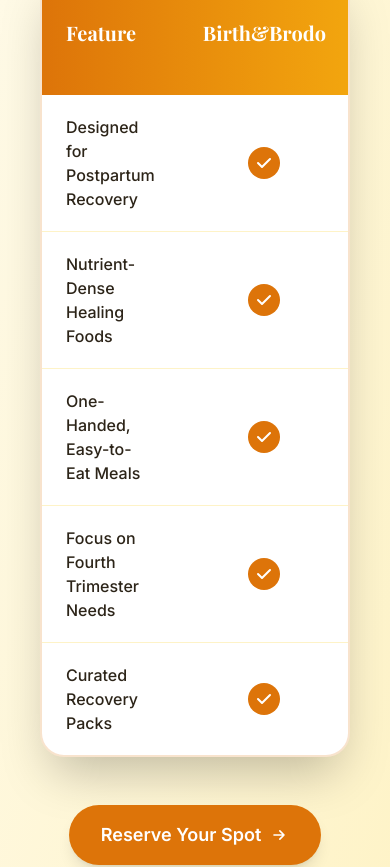
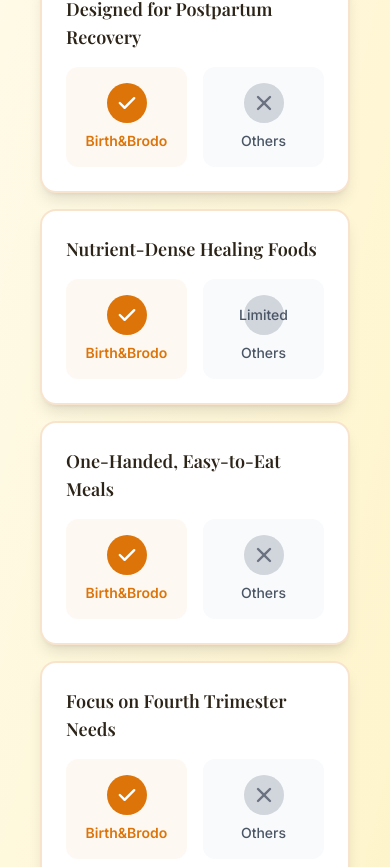
Before and after one commit to The-Prime-Crafters/Bread, a Next.js app: page / in a window 390 px wide. Shown: the part 2498-3365 px from the top of the page. Built offline with nearby package versions, Linux system fonts and the light colour scheme.

Commit message:
Make comparison section mobile-friendly with card-based layout

```diff
--- a/app/page.tsx
+++ b/app/page.tsx
@@ -122,7 +122,7 @@
         </div>
       </section>
 
-      {/* Comparison Section - NEW */}
+      {/* Comparison Section - Mobile Friendly */}
       <section id="comparison" className="section-padding bg-gradient-to-br from-[#FFFBEB] to-[#FEF3C7] overflow-hidden">
         <div className="max-w-6xl mx-auto px-4 md:px-6">
           <div className="text-center mb-16 animate-fadeInUp opacity-0">
@@ -134,116 +134,119 @@
             </p>
           </div>
 
-          <div className="bg-white rounded-3xl shadow-2xl overflow-hidden border-2 border-[#dd7409]/20 animate-fadeInUp opacity-0 animate-delay-200">
-            <div className="overflow-x-auto">
-              <table className="w-full">
-                <thead className="bg-gradient-to-r from-[#dd7409] to-[#fcbe11]">
-                  <tr>
-                    <th className="px-6 py-5 text-left text-white font-serif text-xl">Feature</th>
-                    <th className="px-6 py-5 text-center text-white font-serif text-xl">Birth&Brodo</th>
-                    <th className="px-6 py-5 text-center text-white/80 font-serif text-xl">Traditional Meal Services</th>
-                  </tr>
-                </thead>
-                <tbody className="divide-y divide-[#FEF3C7]">
-                  <tr className="hover:bg-[#FEF3C7]/30 transition-colors">
-                    <td className="px-6 py-5 font-medium text-[#2C2418]">Designed for Postpartum Recovery</td>
-                    <td className="px-6 py-5 text-center">
-                      <div className="flex justify-center">
-                        <div className="w-8 h-8 rounded-full bg-[#dd7409] flex items-center justify-center">
-                          <svg className="w-5 h-5 text-white" fill="currentColor" viewBox="0 0 20 20">
+          {/* Mobile-Friendly Comparison Cards */}
+          <div className="space-y-4 animate-fadeInUp opacity-0 animate-delay-200">
+            {/* Comparison Item 1 */}
+            <div className="bg-white rounded-2xl p-6 shadow-lg border-2 border-[#dd7409]/20 hover:shadow-xl transition-all">
+              <h3 className="font-semibold text-[#2C2418] mb-4 text-lg">Designed for Postpartum Recovery</h3>
+              <div className="grid grid-cols-2 gap-4">
+                <div className="text-center p-4 bg-[#dd7409]/5 rounded-xl">
+                  <div className="w-10 h-10 mx-auto mb-2 rounded-full bg-[#dd7409] flex items-center justify-center">
+                    <svg className="w-6 h-6 text-white" fill="currentColor" viewBox="0 0 20 20">
                       <path fillRule="evenodd" d="M16.707 5.293a1 1 0 010 1.414l-8 8a1 1 0 01-1.414 0l-4-4a1 1 0 011.414-1.414L8 12.586l7.293-7.293a1 1 0 011.414 0z" clipRule="evenodd" />
                     </svg>
                   </div>
+                  <p className="text-sm font-semibold text-[#dd7409]">Birth&Brodo</p>
                 </div>
-                    </td>
-                    <td className="px-6 py-5 text-center">
-                      <div className="flex justify-center">
-                        <div className="w-8 h-8 rounded-full bg-gray-300 flex items-center justify-center">
-                          <svg className="w-5 h-5 text-gray-500" fill="currentColor" viewBox="0 0 20 20">
+                <div className="text-center p-4 bg-gray-50 rounded-xl">
+                  <div className="w-10 h-10 mx-auto mb-2 rounded-full bg-gray-300 flex items-center justify-center">
+                    <svg className="w-6 h-6 text-gray-500" fill="currentColor" viewBox="0 0 20 20">
                       <path fillRule="evenodd" d="M4.293 4.293a1 1 0 011.414 0L10 8.586l4.293-4.293a1 1 0 111.414 1.414L11.414 10l4.293 4.293a1 1 0 01-1.414 1.414L10 11.414l-4.293 4.293a1 1 0 01-1.414-1.414L8.586 10 4.293 5.707a1 1 0 010-1.414z" clipRule="evenodd" />
                     </svg>
                   </div>
+                  <p className="text-sm font-medium text-gray-600">Others</p>
                 </div>
-                    </td>
-                  </tr>
-                  <tr className="hover:bg-[#FEF3C7]/30 transition-colors">
-                    <td className="px-6 py-5 font-medium text-[#2C2418]">Nutrient-Dense Healing Foods</td>
-                    <td className="px-6 py-5 text-center">
-                      <div className="flex justify-center">
-                        <div className="w-8 h-8 rounded-full bg-[#dd7409] flex items-center justify-center">
-                          <svg className="w-5 h-5 text-white" fill="currentColor" viewBox="0 0 20 20">
+              </div>
+            </div>
+
+            {/* Comparison Item 2 */}
+            <div className="bg-white rounded-2xl p-6 shadow-lg border-2 border-[#dd7409]/20 hover:shadow-xl transition-all">
+              <h3 className="font-semibold text-[#2C2418] mb-4 text-lg">Nutrient-Dense Healing Foods</h3>
+              <div className="grid grid-cols-2 gap-4">
+                <div className="text-center p-4 bg-[#dd7409]/5 rounded-xl">
+                  <div className="w-10 h-10 mx-auto mb-2 rounded-full bg-[#dd7409] flex items-center justify-center">
+                    <svg className="w-6 h-6 text-white" fill="currentColor" viewBox="0 0 20 20">
                       <path fillRule="evenodd" d="M16.707 5.293a1 1 0 010 1.414l-8 8a1 1 0 01-1.414 0l-4-4a1 1 0 011.414-1.414L8 12.586l7.293-7.293a1 1 0 011.414 0z" clipRule="evenodd" />
                     </svg>
                   </div>
+                  <p className="text-sm font-semibold text-[#dd7409]">Birth&Brodo</p>
                 </div>
-                    </td>
-                    <td className="px-6 py-5 text-center text-[#2C2418]/60 font-medium">Limited</td>
-                  </tr>
-                  <tr className="hover:bg-[#FEF3C7]/30 transition-colors">
-                    <td className="px-6 py-5 font-medium text-[#2C2418]">One-Handed, Easy-to-Eat Meals</td>
-                    <td className="px-6 py-5 text-center">
-                      <div className="flex justify-center">
-                        <div className="w-8 h-8 rounded-full bg-[#dd7409] flex items-center justify-center">
-                          <svg className="w-5 h-5 text-white" fill="currentColor" viewBox="0 0 20 20">
+                <div className="text-center p-4 bg-gray-50 rounded-xl">
+                  <div className="w-10 h-10 mx-auto mb-2 rounded-full bg-gray-300 flex items-center justify-center">
+                    <p className="text-sm font-medium text-gray-600">Limited</p>
+                  </div>
+                  <p className="text-sm font-medium text-gray-600">Others</p>
+                </div>
+              </div>
+            </div>
+
+            {/* Comparison Item 3 */}
+            <div className="bg-white rounded-2xl p-6 shadow-lg border-2 border-[#dd7409]/20 hover:shadow-xl transition-all">
+              <h3 className="font-semibold text-[#2C2418] mb-4 text-lg">One-Handed, Easy-to-Eat Meals</h3>
+              <div className="grid grid-cols-2 gap-4">
+                <div className="text-center p-4 bg-[#dd7409]/5 rounded-xl">
+                  <div className="w-10 h-10 mx-auto mb-2 rounded-full bg-[#dd7409] flex items-center justify-center">
+                    <svg className="w-6 h-6 text-white" fill="currentColor" viewBox="0 0 20 20">
                       <path fillRule="evenodd" d="M16.707 5.293a1 1 0 010 1.414l-8 8a1 1 0 01-1.414 0l-4-4a1 1 0 011.414-1.414L8 12.586l7.293-7.293a1 1 0 011.414 0z" clipRule="evenodd" />
                     </svg>
                   </div>
+                  <p className="text-sm font-semibold text-[#dd7409]">Birth&Brodo</p>
                 </div>
-                    </td>
-                    <td className="px-6 py-5 text-center">
-                      <div className="flex justify-center">
-                        <div className="w-8 h-8 rounded-full bg-gray-300 flex items-center justify-center">
-                          <svg className="w-5 h-5 text-gray-500" fill="currentColor" viewBox="0 0 20 20">
+                <div className="text-center p-4 bg-gray-50 rounded-xl">
+                  <div className="w-10 h-10 mx-auto mb-2 rounded-full bg-gray-300 flex items-center justify-center">
+                    <svg className="w-6 h-6 text-gray-500" fill="currentColor" viewBox="0 0 20 20">
                       <path fillRule="evenodd" d="M4.293 4.293a1 1 0 011.414 0L10 8.586l4.293-4.293a1 1 0 111.414 1.414L11.414 10l4.293 4.293a1 1 0 01-1.414 1.414L10 11.414l-4.293 4.293a1 1 0 01-1.414-1.414L8.586 10 4.293 5.707a1 1 0 010-1.414z" clipRule="evenodd" />
                     </svg>
                   </div>
+                  <p className="text-sm font-medium text-gray-600">Others</p>
                 </div>
-                    </td>
-                  </tr>
-                  <tr className="hover:bg-[#FEF3C7]/30 transition-colors">
-                    <td className="px-6 py-5 font-medium text-[#2C2418]">Focus on Fourth Trimester Needs</td>
-                    <td className="px-6 py-5 text-center">
-                      <div className="flex justify-center">
-                        <div className="w-8 h-8 rounded-full bg-[#dd7409] flex items-center justify-center">
-                          <svg className="w-5 h-5 text-white" fill="currentColor" viewBox="0 0 20 20">
+              </div>
+            </div>
+
+            {/* Comparison Item 4 */}
+            <div className="bg-white rounded-2xl p-6 shadow-lg border-2 border-[#dd7409]/20 hover:shadow-xl transition-all">
+              <h3 className="font-semibold text-[#2C2418] mb-4 text-lg">Focus on Fourth Trimester Needs</h3>
+              <div className="grid grid-cols-2 gap-4">
+                <div className="text-center p-4 bg-[#dd7409]/5 rounded-xl">
+                  <div className="w-10 h-10 mx-auto mb-2 rounded-full bg-[#dd7409] flex items-center justify-center">
+                    <svg className="w-6 h-6 text-white" fill="currentColor" viewBox="0 0 20 20">
                       <path fillRule="evenodd" d="M16.707 5.293a1 1 0 010 1.414l-8 8a1 1 0 01-1.414 0l-4-4a1 1 0 011.414-1.414L8 12.586l7.293-7.293a1 1 0 011.414 0z" clipRule="evenodd" />
                     </svg>
                   </div>
+                  <p className="text-sm font-semibold text-[#dd7409]">Birth&Brodo</p>
                 </div>
-                    </td>
-                    <td className="px-6 py-5 text-center">
-                      <div className="flex justify-center">
-                        <div className="w-8 h-8 rounded-full bg-gray-300 flex items-center justify-center">
-                          <svg className="w-5 h-5 text-gray-500" fill="currentColor" viewBox="0 0 20 20">
+                <div className="text-center p-4 bg-gray-50 rounded-xl">
+                  <div className="w-10 h-10 mx-auto mb-2 rounded-full bg-gray-300 flex items-center justify-center">
+                    <svg className="w-6 h-6 text-gray-500" fill="currentColor" viewBox="0 0 20 20">
                       <path fillRule="evenodd" d="M4.293 4.293a1 1 0 011.414 0L10 8.586l4.293-4.293a1 1 0 111.414 1.414L11.414 10l4.293 4.293a1 1 0 01-1.414 1.414L10 11.414l-4.293 4.293a1 1 0 01-1.414-1.414L8.586 10 4.293 5.707a1 1 0 010-1.414z" clipRule="evenodd" />
                     </svg>
                   </div>
+                  <p className="text-sm font-medium text-gray-600">Others</p>
                 </div>
-                    </td>
-                  </tr>
-                  <tr className="hover:bg-[#FEF3C7]/30 transition-colors">
-                    <td className="px-6 py-5 font-medium text-[#2C2418]">Curated Recovery Packs</td>
-                    <td className="px-6 py-5 text-center">
-                      <div className="flex justify-center">
-                        <div className="w-8 h-8 rounded-full bg-[#dd7409] flex items-center justify-center">
-                          <svg className="w-5 h-5 text-white" fill="currentColor" viewBox="0 0 20 20">
+              </div>
+            </div>
+
+            {/* Comparison Item 5 */}
+            <div className="bg-white rounded-2xl p-6 shadow-lg border-2 border-[#dd7409]/20 hover:shadow-xl transition-all">
+              <h3 className="font-semibold text-[#2C2418] mb-4 text-lg">Curated Recovery Packs</h3>
+              <div className="grid grid-cols-2 gap-4">
+                <div className="text-center p-4 bg-[#dd7409]/5 rounded-xl">
+                  <div className="w-10 h-10 mx-auto mb-2 rounded-full bg-[#dd7409] flex items-center justify-center">
+                    <svg className="w-6 h-6 text-white" fill="currentColor" viewBox="0 0 20 20">
                       <path fillRule="evenodd" d="M16.707 5.293a1 1 0 010 1.414l-8 8a1 1 0 01-1.414 0l-4-4a1 1 0 011.414-1.414L8 12.586l7.293-7.293a1 1 0 011.414 0z" clipRule="evenodd" />
                     </svg>
                   </div>
+                  <p className="text-sm font-semibold text-[#dd7409]">Birth&Brodo</p>
                 </div>
-                    </td>
-                    <td className="px-6 py-5 text-center">
-                      <div className="flex justify-center">
-                        <div className="w-8 h-8 rounded-full bg-gray-300 flex items-center justify-center">
-                          <svg className="w-5 h-5 text-gray-500" fill="currentColor" viewBox="0 0 20 20">
+                <div className="text-center p-4 bg-gray-50 rounded-xl">
+                  <div className="w-10 h-10 mx-auto mb-2 rounded-full bg-gray-300 flex items-center justify-center">
+                    <svg className="w-6 h-6 text-gray-500" fill="currentColor" viewBox="0 0 20 20">
                       <path fillRule="evenodd" d="M4.293 4.293a1 1 0 011.414 0L10 8.586l4.293-4.293a1 1 0 111.414 1.414L11.414 10l4.293 4.293a1 1 0 01-1.414 1.414L10 11.414l-4.293 4.293a1 1 0 01-1.414-1.414L8.586 10 4.293 5.707a1 1 0 010-1.414z" clipRule="evenodd" />
                     </svg>
                   </div>
+                  <p className="text-sm font-medium text-gray-600">Others</p>
                 </div>
-                    </td>
-                  </tr>
-                </tbody>
-              </table>
+              </div>
             </div>
           </div>
 
```
Lines whose indentation alone changed are shown as unchanged.
